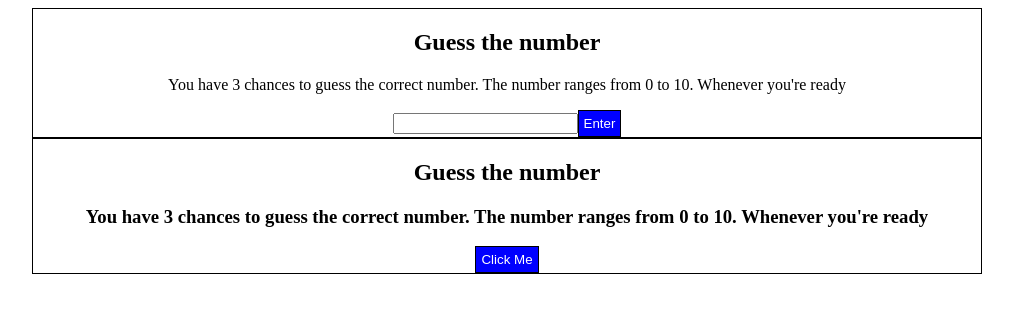
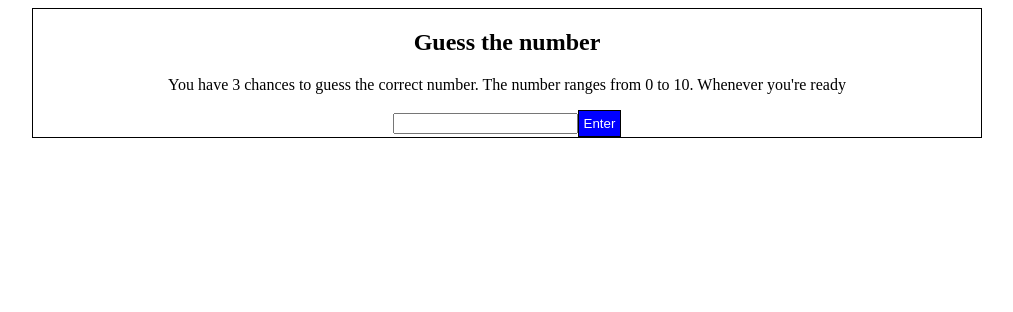
Before and after one commit to JasmineBabaYara/Guess-the-number, a plain HTML site: page index.html in a window 1280 px wide. Shown: the whole page, without its empty margins (133-1146 px from the left). Drawn offline with Linux system fonts and the light colour scheme.

Commit message:
create js file

```diff
--- a/index.html
+++ b/index.html
@@ -15,17 +15,6 @@
             <input type="text" id="guess"><button class="btn-btn" id="btn">Enter</button>
 
         </div>
-
-        <div class="Container-1">
-            <h2>Guess the number</h2>
-            <h3>You have 3 chances to guess the correct number. The number ranges from 0 to 10. Whenever you're ready <br>
-            </h3>
-
-            <button class="btn-btn" id="guessthenumber-button">Click Me</button>
-
-        </div>
-
-
     </body>
     <script src="script.js"></script>
 </html>
--- a/script.js
+++ b/script.js
@@ -6,10 +6,8 @@ let chancesleft = 3;
 btn.addEventListener('click', function() {
     let guess = document.getElementById('guess').value;
         chancesleft -= 1;
-   while(chancesleft != 0 ){
 
-       console.log(chancesleft);
-
+        if(chancesleft != 0){
             if(guess == answer) {
                 output.innerHTML='You guessed correctly';
             }else{
@@ -17,8 +15,8 @@ btn.addEventListener('click', function() {
             }
         }
 
-        if (chancesleft = 0) {
+        if (chancesleft == 0) {
             output.innerHTML ='You are out of chances';
-
+            document.getElementById('guess').remove();
         }
 });
--- a/style.css
+++ b/style.css
@@ -1,4 +1,4 @@
-.Container, .Container-1 {
+.Container{
     border: 1px solid black;
     margin:0 auto;
     width: 75%;
@@ -11,7 +11,7 @@
 
 }
 
-.Container button, .Container-1 button {
+.Container button{
     border: 1px solid black;
     padding: 5px;
 }
```
Lines whose indentation alone changed are shown as unchanged.
